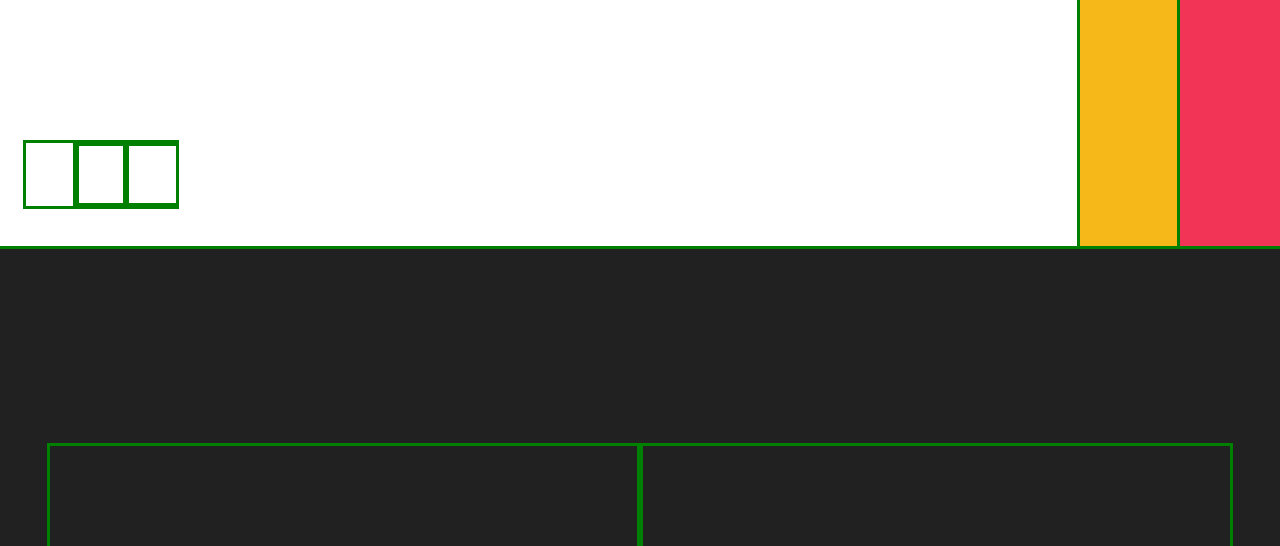
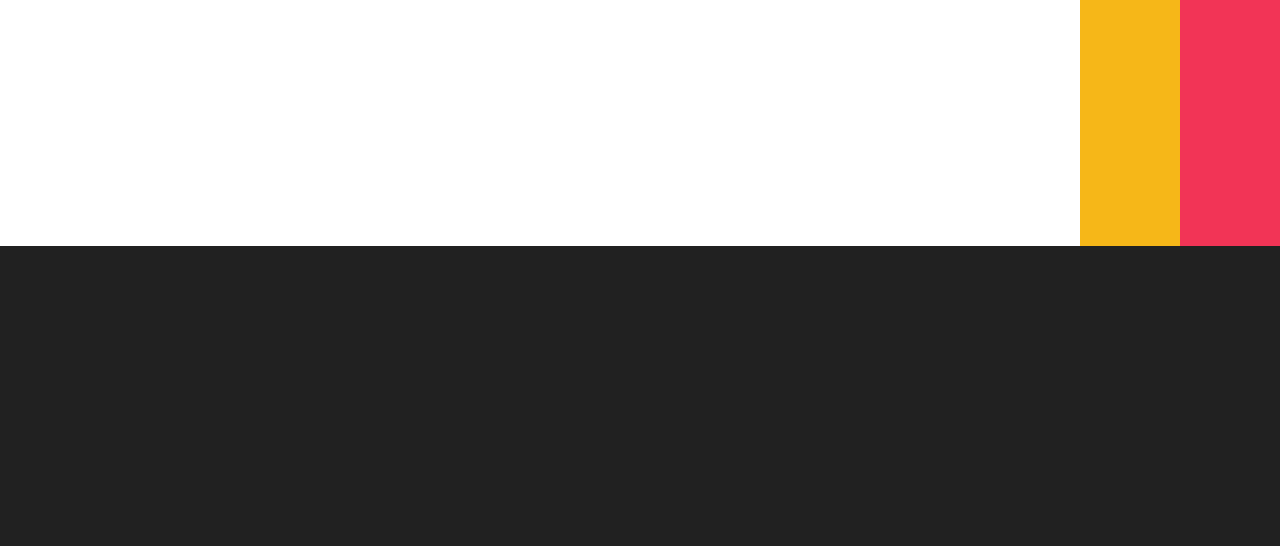
Before and after one commit to basitng/vite-portfolio, a website built with Vite: page index.html in a window 1280 px wide. Shown: the part 554-1100 px from the top of the page. Built offline with nearby package versions, Linux system fonts and the light colour scheme; files whose address does not match are found by name; a web font is replaced by a local one.

```diff
--- a/styles/default.css
+++ b/styles/default.css
@@ -11,7 +11,7 @@
   padding: 0;
   margin: 0;
   box-sizing: border-box;
-  outline: 3px solid green;
+  /* outline: 3px solid green; */
 }
 html,
 body {
```
